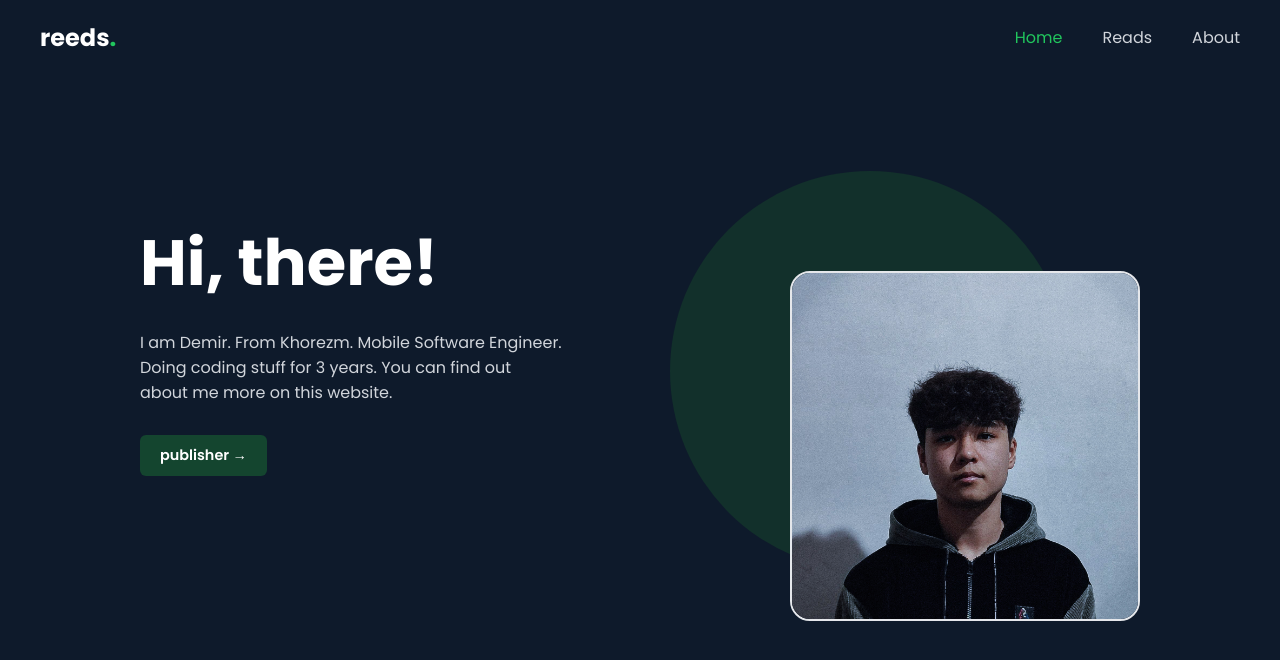
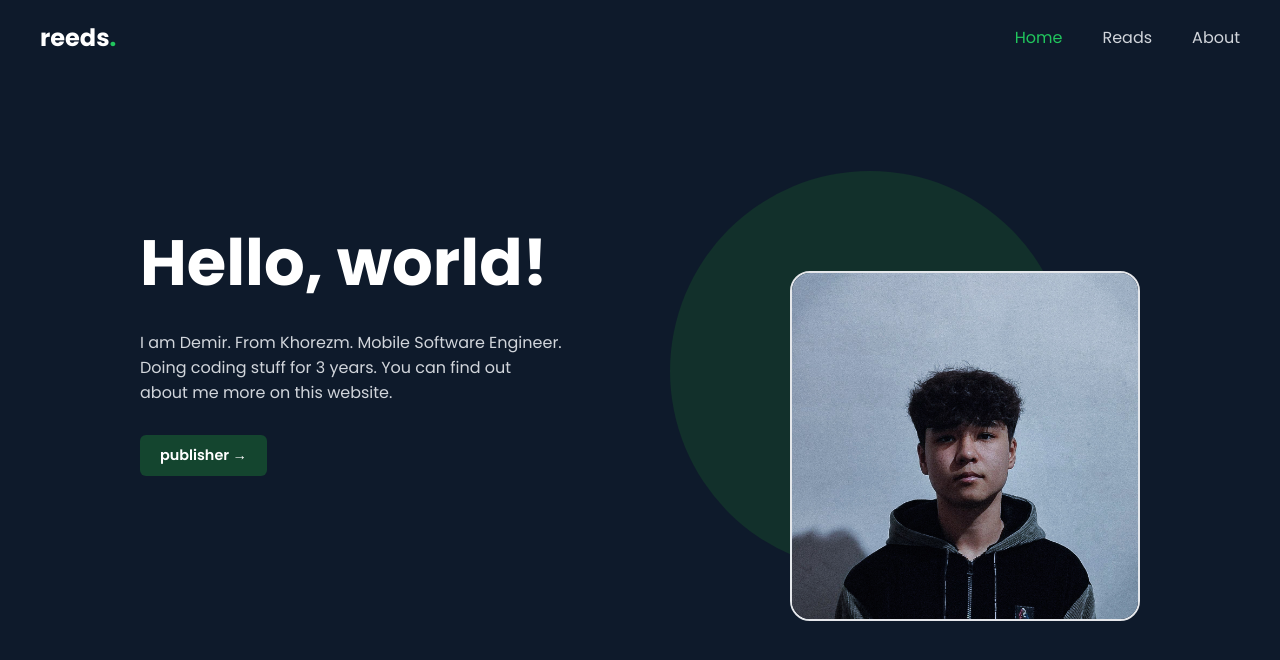
Before and after one commit to demirrepo/reeds, a plain HTML site: page index.html in a window 1280 px wide. Drawn offline with Linux system fonts and the light colour scheme.

Commit message:
Changed header on the main home page

```diff
--- a/index.html
+++ b/index.html
@@ -37,7 +37,7 @@
 
   <div class="container">
     <div class="left">
-      <h1>Hi, there!</h1>
+      <h1>Hello, world!</h1>
       <p>
         I am Demir. From Khorezm. Mobile Software Engineer. <br />
         Doing coding stuff for 3 years. You can find out <br />
```
